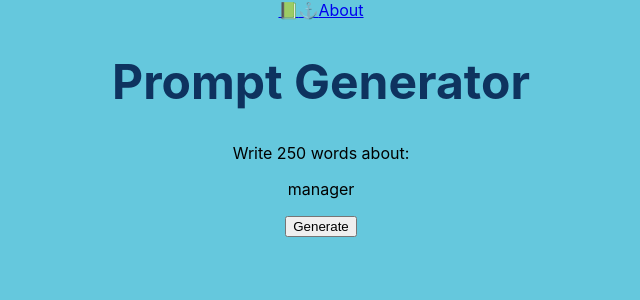
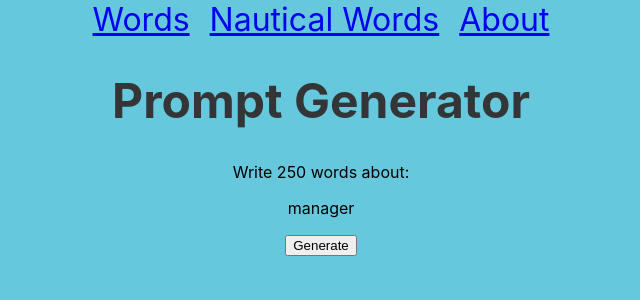
Before and after one commit to sharkham/prompt-generator, a React (Create React App) app: page / in a window 1280 px wide. Shown: the top 300 px of the page, without its empty margins (319-959 px from the left). Built offline with nearby package versions, Linux system fonts and the light colour scheme.

Commit message:
Adds more styling and removes emojis from NavBar

```diff
--- a/src/App.css
+++ b/src/App.css
@@ -44,8 +44,14 @@ body {
 
 h1 {
   /* font-family: 'underwood_championregular', serif; */
-  color: #0e335f;
+  /* color: #0e335f; */
+  color: #343537;
   font-size: 3em;
+}
+
+.nav-link {
+  font-size: 2em;
+  padding: 0px 10px 0px 10px;
 }
 
 /* button {
--- a/src/components/NavBar.js
+++ b/src/components/NavBar.js
@@ -4,9 +4,9 @@ import { Link } from 'react-router-dom';
 const NavBar = () => {
   return (
     <div>
-      <Link to="/"><span role="img" aria-label="Words">📗</span></Link>
-      <Link to="/nauticalwords"><span role="img" aria-label="Nautical Words">⚓️</span></Link>
-      <Link to="/about">About</Link>
+      <Link className="nav-link" to="/">Words</Link>
+      <Link className="nav-link" to="/nauticalwords">Nautical Words</Link>
+      <Link className="nav-link" to="/about">About</Link>
     </div>
   );
 }
```
